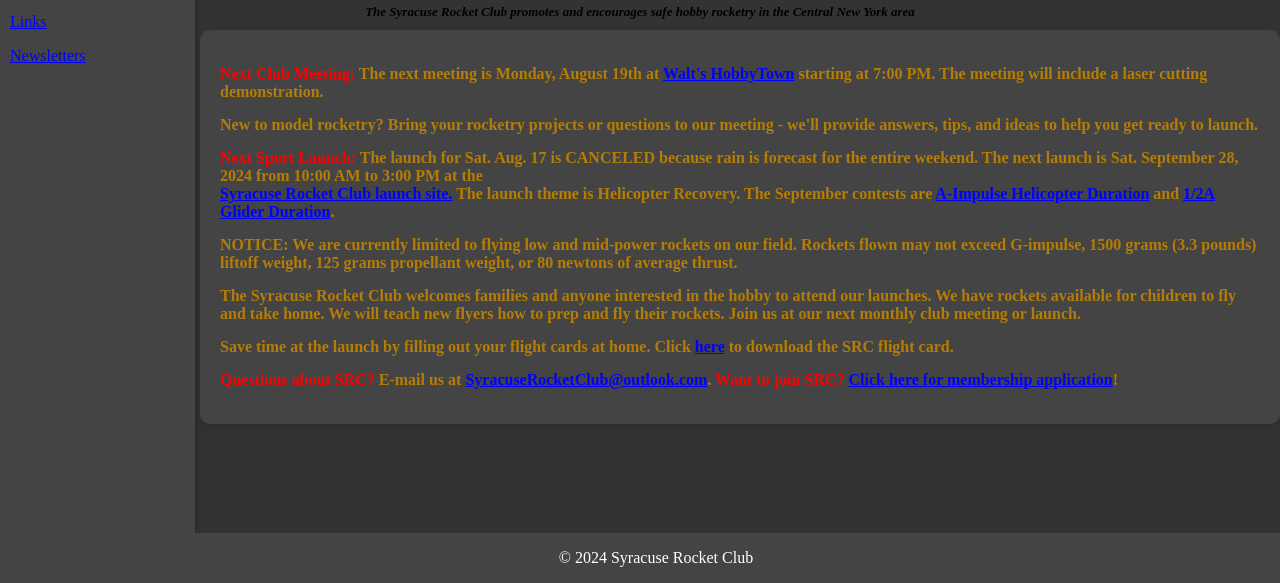
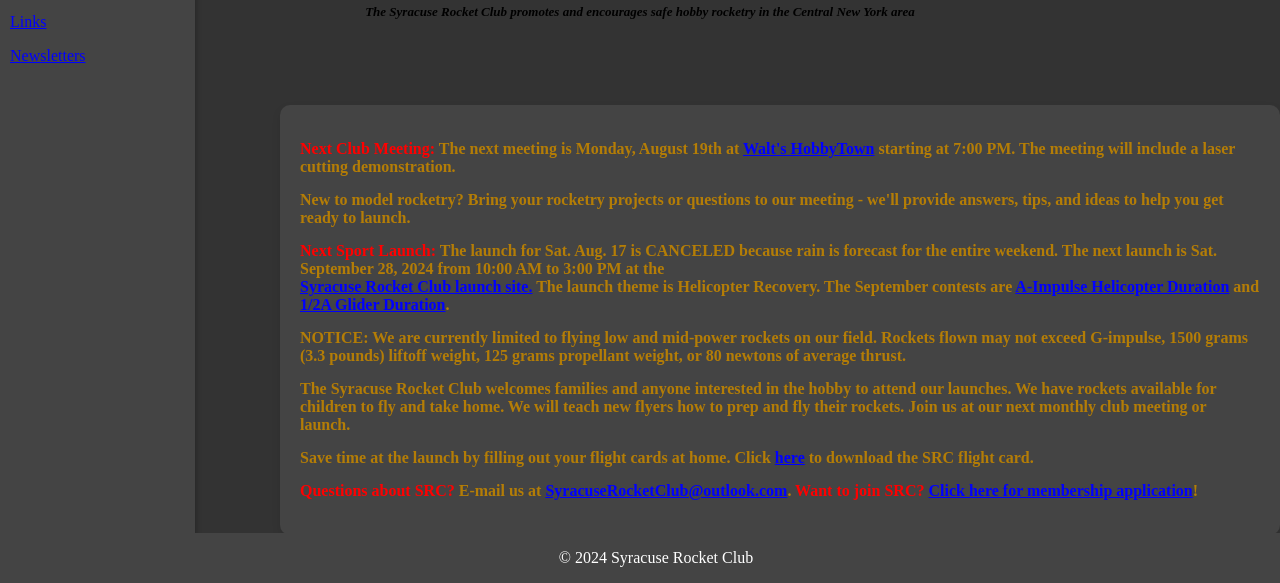
Before and after one commit to indpon/cuserocketclubremake, a plain HTML site: page index.html in a window 1280 px wide. Shown: the part 217-800 px from the top of the page. Drawn offline with Linux system fonts and the light colour scheme.

Commit message:
Made it look better :)

```diff
--- a/static/index.css
+++ b/static/index.css
@@ -82,7 +82,8 @@ a {
 
 .content-container {
     padding: 20px;
-    margin-left: 200px; /* Ensure space for the panel */
+    margin-left: 280px; /* Ensure space for the panel */
+    margin-top: 75px;
     max-width: 1500px;
     max-height: 600px;
     background-color: #444; /* Optional: Add a background color */
```
